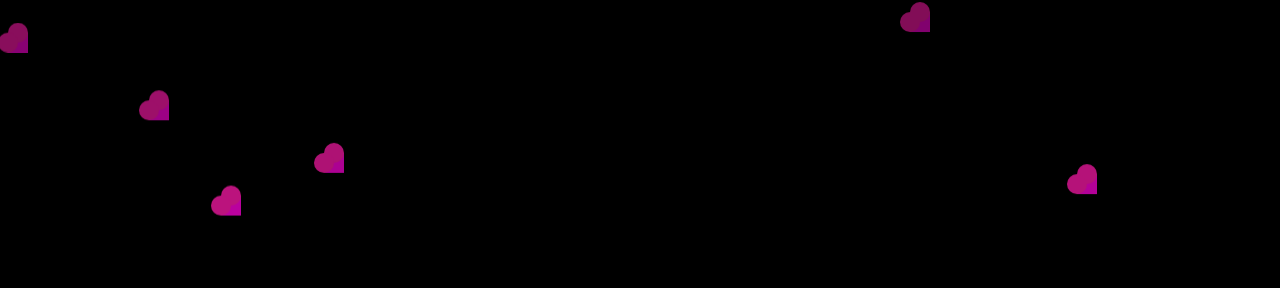
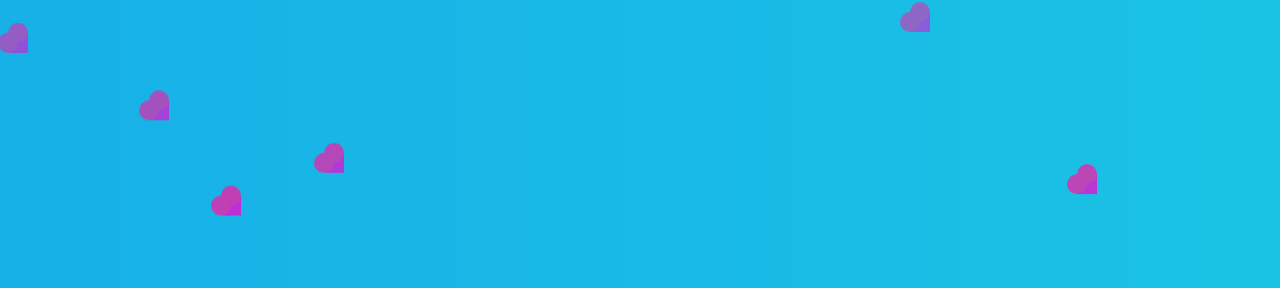
Before and after one commit to csd1234-1/nithin, a plain HTML site: page index.html in a window 1280 px wide. Shown: the top 288 px of the page. Drawn offline with Linux system fonts and the light colour scheme.

Commit message:
Update index.html

```diff
--- a/index.html
+++ b/index.html
@@ -9,7 +9,7 @@
       margin: 0;
       padding: 0;
       overflow: hidden;
-      background: linear-gradient(to right, #000000, #000000);
+      background: linear-gradient(to right, #17b0e7, #1ac3e4);
       font-family: 'Segoe UI', sans-serif;
       display: flex;
       align-items: center;
```
